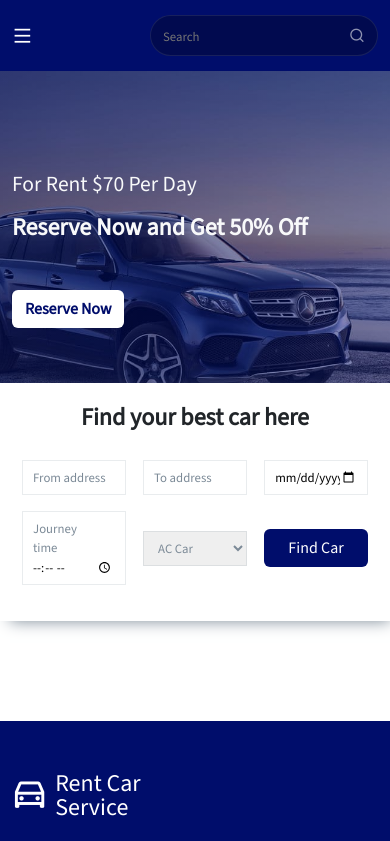
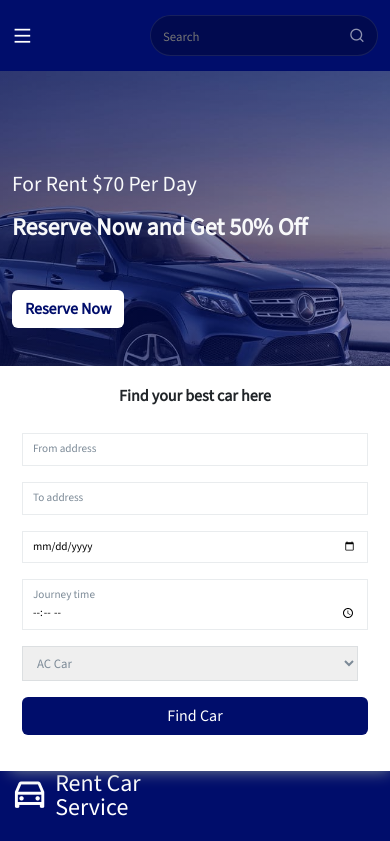
Before and after one commit to navanee1609/car-rent, a React (Create React App) app: page /home in a window 390 px wide. Shown: the top 841 px of the page. Built offline with nearby package versions, Linux system fonts and the light colour scheme.

Commit message:
styled for max-width = 576px

```diff
--- a/src/styles/find-car-form.css
+++ b/src/styles/find-car-form.css
@@ -127,3 +127,35 @@
       padding: 20px 10px;
     }
   }
+
+
+
+  @media only screen and (max-width: 576px) {
+    .form__group {
+      width: 100%;
+      margin: auto;
+      margin-bottom: 15px;
+    }
+
+    .form__group input {
+      font-size: 0.7rem !important;
+    }
+
+    .select__group {
+      width: 100%;
+      padding-right: 10px;
+      font-size: 0.7rem;
+    }
+
+    .find__car-btn {
+      font-size: 0.8rem;
+    }
+
+    .find__cars-left h2 {
+      font-size: 1rem;
+    }
+
+    .hero__form {
+      bottom: -250px;
+    }
+  }
```
